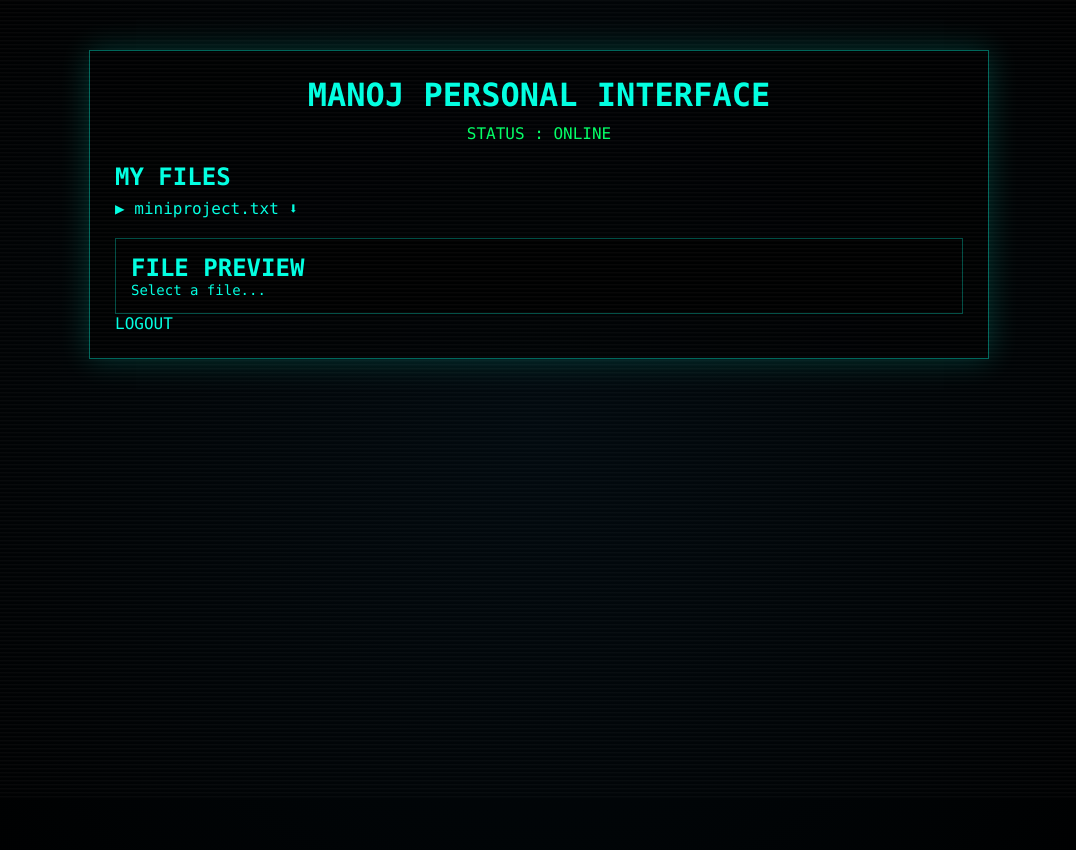
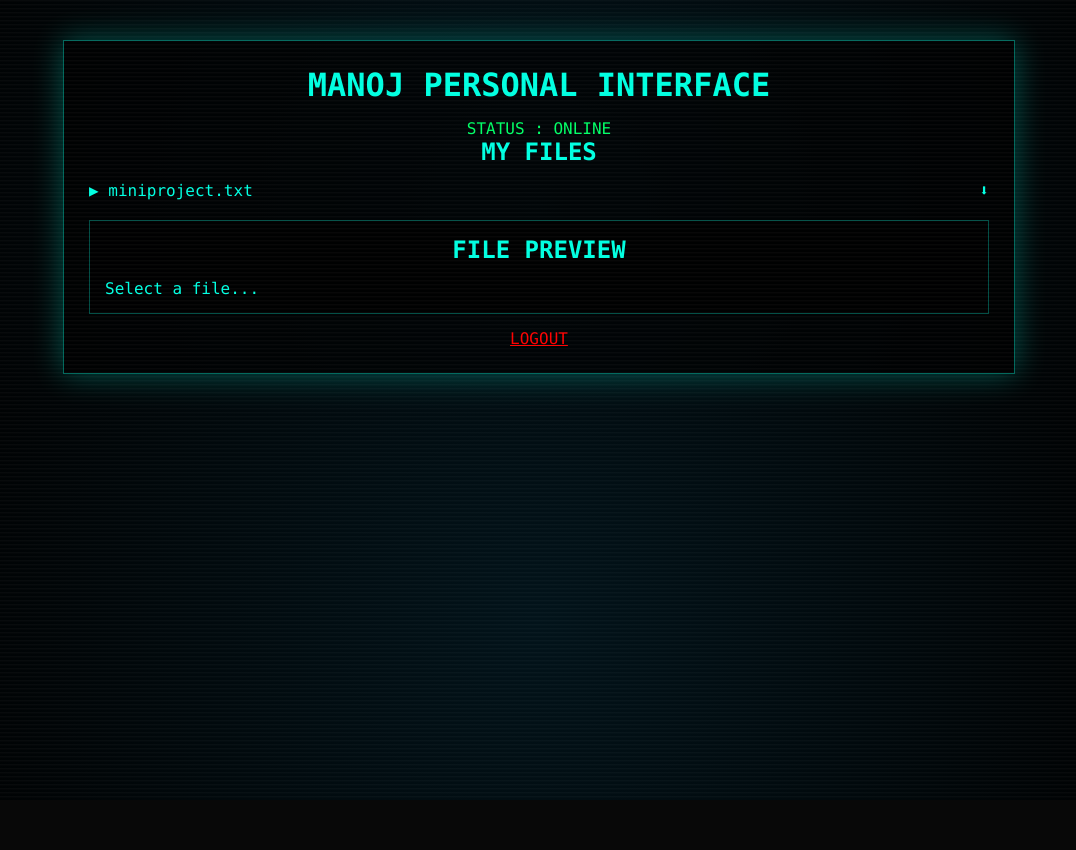
Before and after one commit to Manoj-kumar66/manoj-personal-interface, a Flask app: page / in a window 1280 px wide. Shown: the whole page, without its empty margins (101-1177 px from the left). After the commit the page ends 798 px from the top, so only its background shows below. Run offline with Flask 3, Linux system fonts and the light colour scheme; the visitor is signed in with stand-in values (Sample User, id 1).

Commit message:
Refactor CSS styles for improved layout and design

```diff
--- a/static/style.css
+++ b/static/style.css
@@ -1,35 +1,46 @@
 * {
     margin: 0;
     padding: 0;
-    box-sizing: border-box;
     font-family: Consolas, monospace;
 }
 
 body {
-    background: radial-gradient(circle, #020a0f, #000);
+    background: radial-gradient(circle at center, #02131a, #000);
     color: #00ffe1;
-    height: 100vh;
 }
 
 .hud {
-    width: 80%;
+    width: 85%;
     max-width: 900px;
-    margin: 50px auto;
+    margin: 40px auto;
     padding: 25px;
+    background: rgba(0,0,0,0.7);
     border: 1px solid rgba(0,255,225,0.4);
-    background: rgba(0,0,0,0.6);
-    box-shadow: 0 0 30px rgba(0,255,225,0.2);
+    box-shadow: 0 0 30px rgba(0,255,225,0.3);
 }
 
-h1 {
+h1, h2 {
     text-align: center;
-    margin-bottom: 10px;
+    margin-bottom: 15px;
 }
 
 .status {
     text-align: center;
     color: #00ff66;
-    margin-bottom: 20px;
+}
+
+input, button {
+    width: 100%;
+    padding: 12px;
+    margin-top: 12px;
+    background: black;
+    color: #00ffe1;
+    border: 1px solid #00ffe1;
+}
+
+button:hover {
+    background: #00ffe1;
+    color: black;
 }
 
 .files ul {
@@ -37,7 +48,9 @@ h1 {
 }
 
 .files li {
-    margin: 8px 0;
+    display: flex;
+    justify-content: space-between;
+    margin: 6px 0;
 }
 
 .files a {
@@ -45,36 +58,27 @@ h1 {
     text-decoration: none;
 }
 
-.files a:hover {
-    text-shadow: 0 0 8px #00ffe1;
+.download {
+    margin-left: 10px;
 }
 
 .preview {
     margin-top: 20px;
     padding: 15px;
+    background: rgba(0,0,0,0.8);
     border: 1px solid rgba(0,255,225,0.3);
-    background: rgba(0,0,0,0.7);
 }
 
 .preview pre {
     max-height: 300px;
     overflow-y: auto;
-    white-space: pre-wrap;
-    font-size: 14px;
 }
 
-input, button {
-    width: 100%;
-    padding: 12px;
-    margin-top: 12px;
-    background: black;
-    border: 1px solid #00ffe1;
-    color: #00ffe1;
-}
-
-button:hover {
-    background: #00ffe1;
-    color: black;
+.logout {
+    display: block;
+    text-align: center;
+    margin-top: 15px;
+    color: red;
 }
 
 .error {
@@ -82,17 +86,9 @@ button:hover {
     text-align: center;
 }
 
-.logout {
-    color: #00ffe1;
-    text-decoration: none;
-}
-
 .scanline {
     position: fixed;
-    top: 0;
-    left: 0;
-    width: 100%;
-    height: 100%;
+    inset: 0;
     pointer-events: none;
     background: repeating-linear-gradient(
         to bottom,
```
